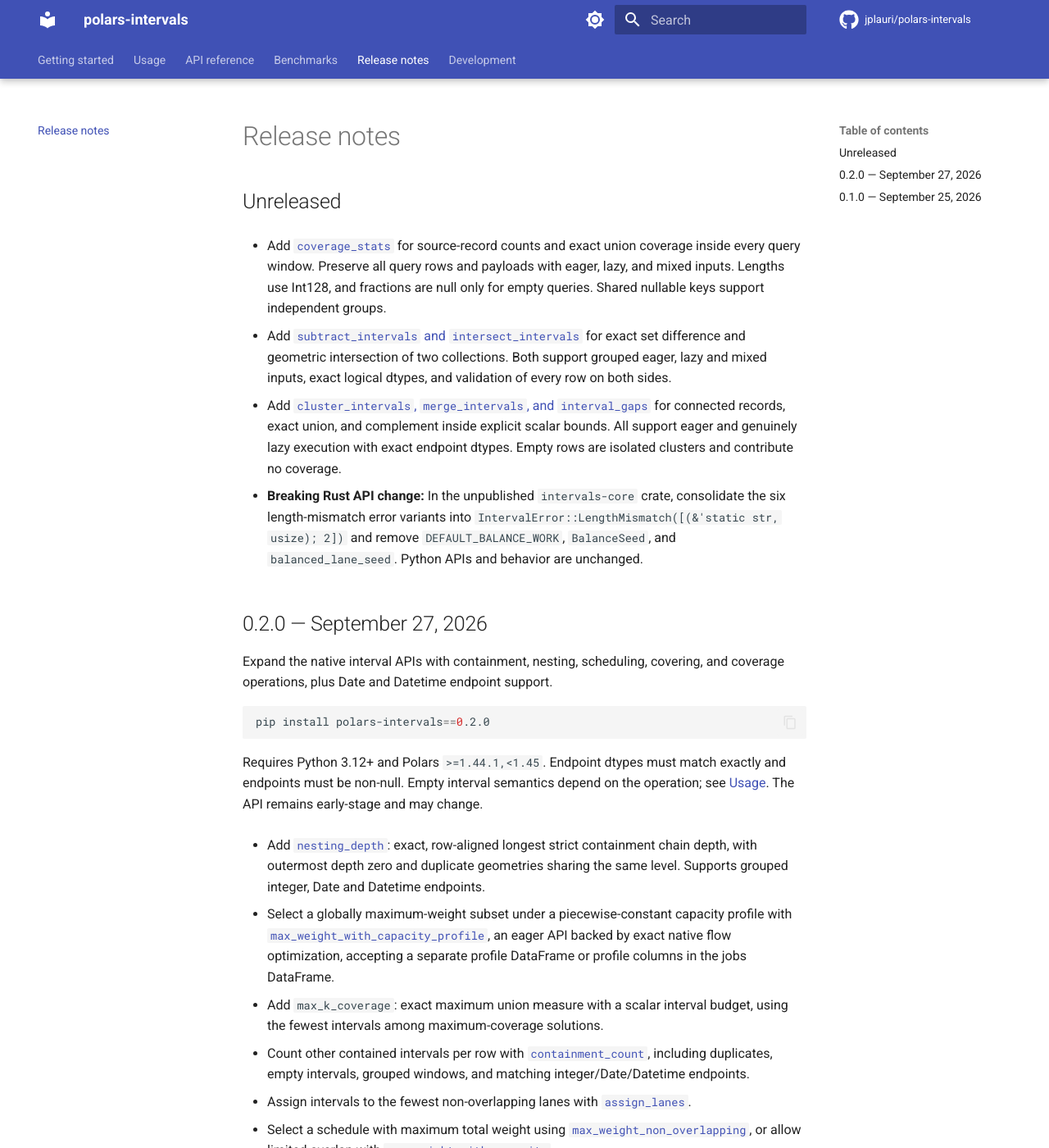
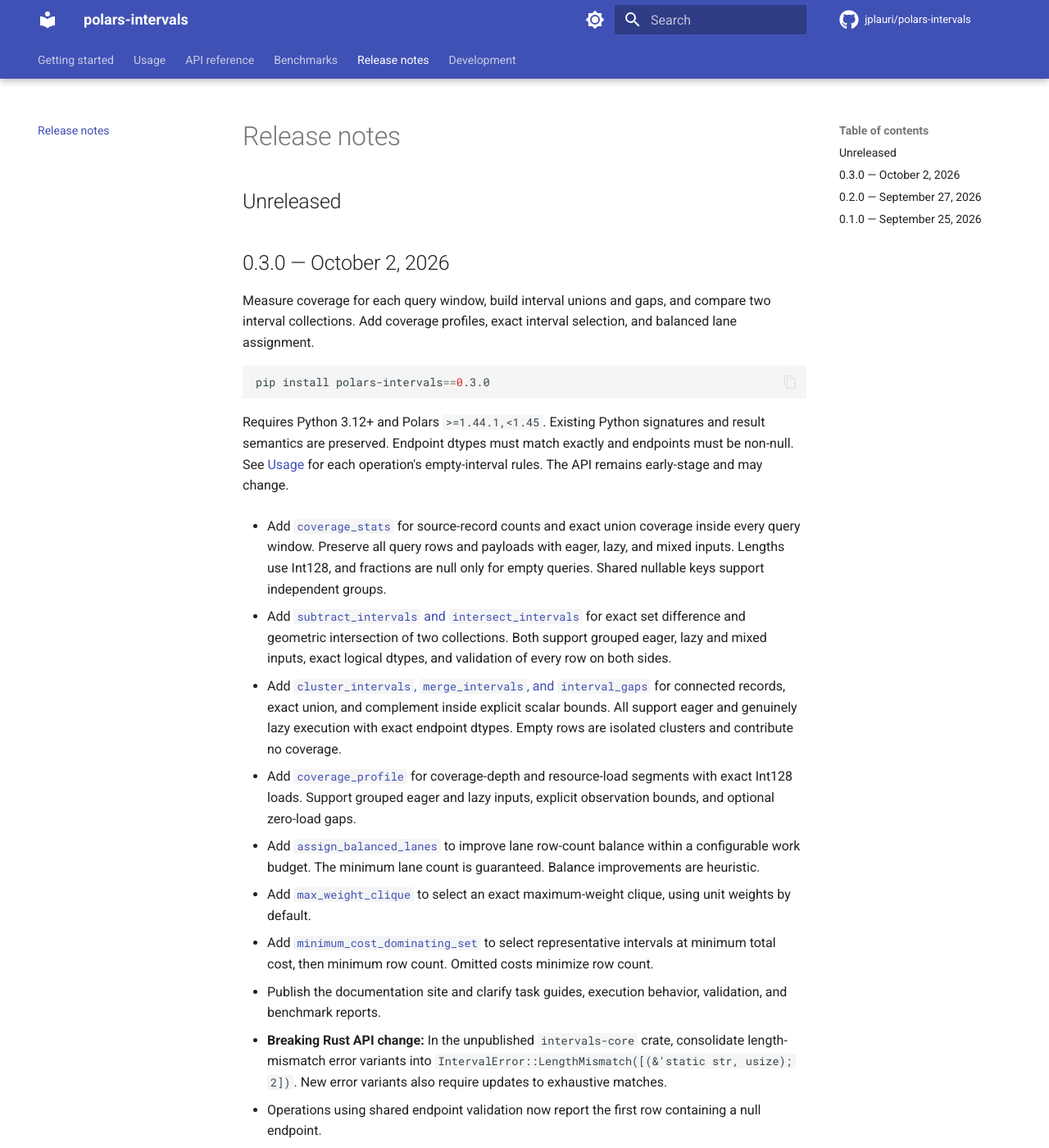
Before and after one commit to jplauri/polars-intervals, an MkDocs documentation site: the page built from docs/changelog.md, in a window 1280 px wide and 1400 px high. Shown: the whole window at 82% size. Built offline with MkDocs 1.6.1 and Material for MkDocs 9.7.7, drawn with Linux system fonts in a browser that asks for light colours; comment, search, counter and statistics services are not loaded.

Commit message:
Prepare v0.3.0 release

````diff
--- a/docs/changelog.md
+++ b/docs/changelog.md
@@ -1,6 +1,21 @@
 # Release notes
 
 ## Unreleased
+
+## 0.3.0 — October 2, 2026
+
+Measure coverage for each query window, build interval unions and gaps, and
+compare two interval collections. Add coverage profiles, exact interval
+selection, and balanced lane assignment.
+
+```sh
+pip install polars-intervals==0.3.0
+```
+
+Requires Python 3.12+ and Polars `>=1.44.1,<1.45`.
+Existing Python signatures and result semantics are preserved. Endpoint dtypes
+must match exactly and endpoints must be non-null. See [Usage](usage.md) for
+each operation's empty-interval rules. The API remains early-stage and may change.
 
 - Add [`coverage_stats`](coverage-stats.md) for source-record counts and exact
   union coverage inside every query window. Preserve all query rows and payloads
@@ -17,11 +32,31 @@
   bounds. All support eager and genuinely lazy execution with exact endpoint
   dtypes. Empty rows are isolated clusters and contribute no coverage.
 
+- Add [`coverage_profile`](coverage-profile.md) for coverage-depth and resource-load
+  segments with exact Int128 loads. Support grouped eager and lazy inputs,
+  explicit observation bounds, and optional zero-load gaps.
+
+- Add [`assign_balanced_lanes`](usage.md#balance-lane-row-counts) to improve lane
+  row-count balance within a configurable work budget. The minimum lane count
+  is guaranteed. Balance improvements are heuristic.
+
+- Add [`max_weight_clique`](usage.md#select-a-maximum-weight-clique) to select an
+  exact maximum-weight clique, using unit weights by default.
+
+- Add [`minimum_cost_dominating_set`](usage.md#select-a-minimum-cost-dominating-set)
+  to select representative intervals at minimum total cost, then minimum row
+  count. Omitted costs minimize row count.
+
+- Publish the documentation site and clarify task guides, execution behavior,
+  validation, and benchmark reports.
+
 - **Breaking Rust API change:** In the unpublished `intervals-core` crate,
-  consolidate the six length-mismatch error variants into
-  `IntervalError::LengthMismatch([(&'static str, usize); 2])` and remove
-  `DEFAULT_BALANCE_WORK`, `BalanceSeed`, and `balanced_lane_seed`.
-  Python APIs and behavior are unchanged.
+  consolidate length-mismatch error variants into
+  `IntervalError::LengthMismatch([(&'static str, usize); 2])`.
+  New error variants also require updates to exhaustive matches.
+
+- Operations using shared endpoint validation now report the first row containing
+  a null endpoint.
 
 ## 0.2.0 — September 27, 2026
 
````
Also changed, not shown: 3 other files.
